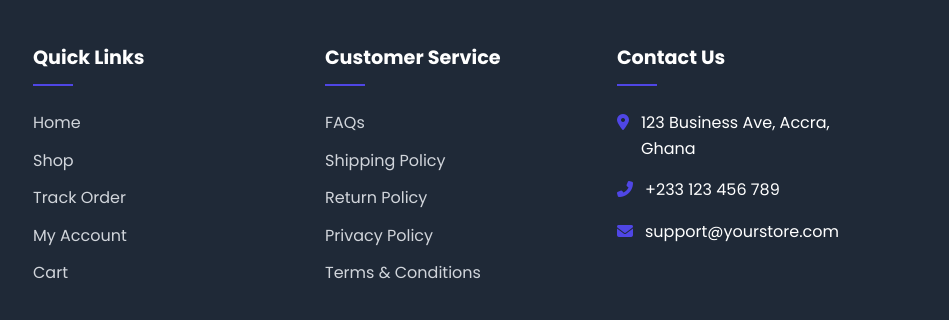
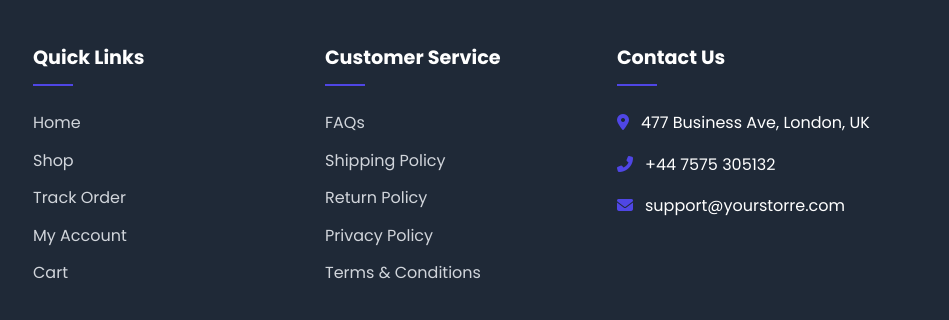
Before and after one commit to your-storre/your-storre.github.io, a plain HTML site: page index.html in a window 1280 px wide. Shown: the part 1461-1781 px from the top of the page, 331-1280 px from the left. Drawn offline with Linux system fonts and the light colour scheme.

Commit message:
Update index.html

```diff
--- a/index.html
+++ b/index.html
@@ -720,15 +720,15 @@
                     <div class="contact-info">
                         <div class="contact-item">
                             <i class="fas fa-map-marker-alt"></i>
-                            <span>123 Business Ave, Accra, Ghana</span>
+                            <span>477 Business Ave, London, UK</span>
                         </div>
                         <div class="contact-item">
                             <i class="fas fa-phone-alt"></i>
-                            <span>+233 123 456 789</span>
+                            <span>+44 7575 305132</span>
                         </div>
                         <div class="contact-item">
                             <i class="fas fa-envelope"></i>
-                            <span>support@yourstore.com</span>
+                            <span>support@yourstorre.com</span>
                         </div>
                     </div>
                 </div>
```
